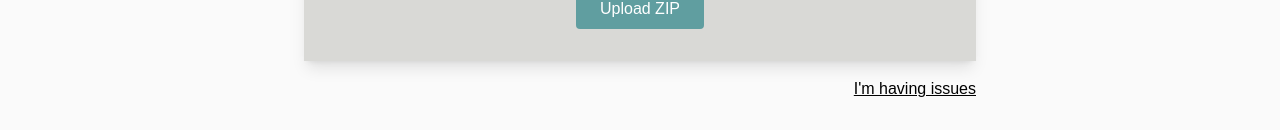
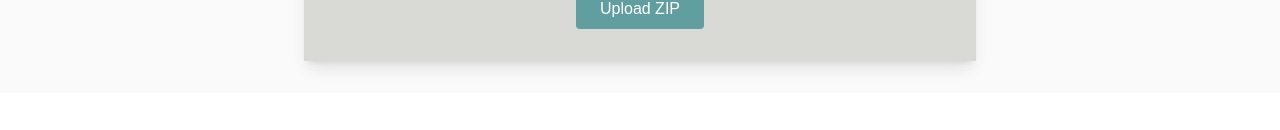
Before and after one commit to jht3250/ISTE-501, a Next.js app: page /upload/waiting in a window 1280 px wide. Shown: the part 720-850 px from the top of the page. After the commit the page ends 813 px from the top, so only its background shows below. Built offline with nearby package versions, Linux system fonts and the light colour scheme.

Commit message:
removed im having issues link

```diff
--- a/app/upload/waiting/page.tsx
+++ b/app/upload/waiting/page.tsx
@@ -108,11 +108,11 @@ export default function WaitingPage() {
                 </div>
             </div>
 
-            <div className="w-full max-w-2xl mt-4 text-right">
+            {/* <div className="w-full max-w-2xl mt-4 text-right">
                 <a href="/upload/hardware-error" className="text-black-600 underline hover:text-blue-600 text-sm sm:text-base">
                     I'm having issues
                 </a>
-            </div>
+            </div> */}
         </div>
     )
 }
```
